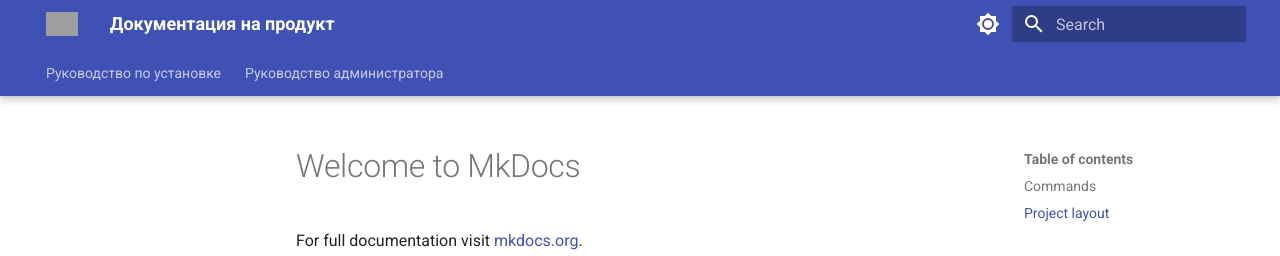
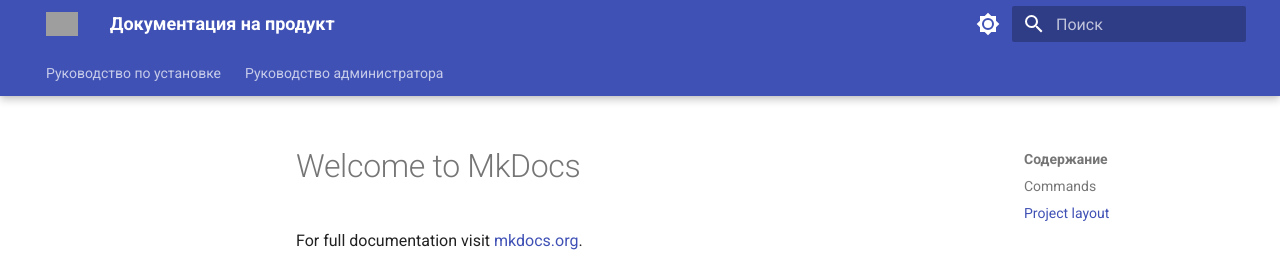
Before and after one commit to Paveltechwriter/docosp, an MkDocs documentation site: the page built from docs/index.md, in a window 1280 px wide. Shown: the top 256 px of the page. Built offline with MkDocs 1.6.1 and Material for MkDocs 9.7.7, drawn with Linux system fonts in a browser that asks for light colours; grey boxes are pictures that could not be loaded.

Commit message:
Update mkdocs.yml

```diff
--- a/mkdocs.yml
+++ b/mkdocs.yml
@@ -14,6 +14,7 @@
 
 theme:
   name: material
+  language: ru
   logo: assets/logo.png
   favicon: assets/logo_fav.png
   palette:
@@ -25,15 +26,14 @@
       toggle:
         icon: material/brightness-4
         name: День
+
   features:
     - navigation.instant # ускорение загрузки (SPA)
     - navigation.tracking # динамический URL страницы
-    - navigation.tabs # верхний уровень заголовков в горизонтальное меню
+    - navigation.tabs # перенос названий документов в горизонтальное меню
     - navigation.tabs.sticky # горизонтальное меню не скрывается при прокрутке
     - navigation.indexes # главные страницы разделов не отображаются в меню
     - navigation.top # вкл. кнопку возврата наверх
-    - content.action.edit # вкл. редактирование страницы
-
 
 plugins:
   - search:
```
